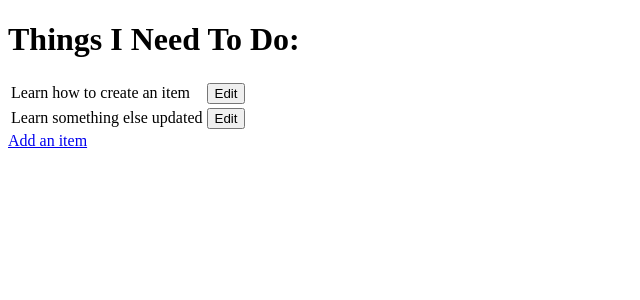
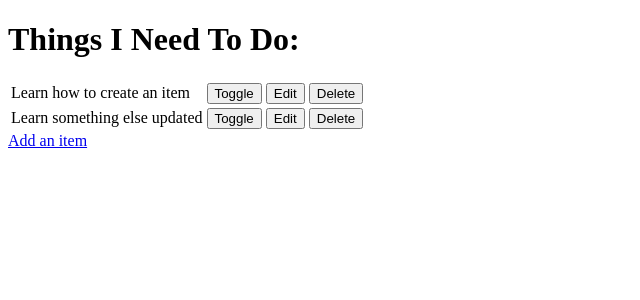
Before and after one commit to Rhesmika/ci-fsf-hello-django, a Django app: page / in a window 1280 px wide. Shown: the top 300 px of the page, without its empty margins (0-640 px from the left). Run offline with Django 3.2, Linux system fonts and the light colour scheme; data comes from the database, SQL or seed files in the repository; both versions use the stored data as it was after the commit.

Commit message:
Add delete feauture to todo list

```diff
--- a/django_todo/urls.py
+++ b/django_todo/urls.py
@@ -15,11 +15,12 @@ Including another URLconf
 """
 from django.contrib import admin
 from django.urls import path
-from todo.views import get_todo_list, add_item, edit_item
+from todo import views
 
 urlpatterns = [
     path('admin/', admin.site.urls),
-    path('', get_todo_list, name='get_todo_list'),
-    path('add', add_item, name='add'),
-    path('edit/<item_id>', edit_item, name='edit')
+    path('', views.get_todo_list, name='get_todo_list'),
+    path('add', views.add_item, name='add'),
+    path('edit/<item_id>', views.edit_item, name='edit'),
+    path('delete/<item_id>', views.delete_item, name='delete')
 ]
--- a/todo/templates/todo/todo_list.html
+++ b/todo/templates/todo/todo_list.html
@@ -17,8 +17,18 @@
                     <td>{{item.name}}</td>
                 {% endif %}
                 <td>
+                    <a href="/toggle/{{ item.id }}">
+                        <button>Toggle</button>
+                    </a>
+                </td>
+                <td>
                     <a href="/edit/{{ item.id }}">
                         <button>Edit</button>
+                    </a>
+                </td>
+                <td>
+                    <a href="/delete/{{ item.id }}">
+                        <button>Delete</button>
                     </a>
                 </td>
             </tr>
--- a/todo/views.py
+++ b/todo/views.py
@@ -28,7 +28,7 @@ def add_item(request):
 def edit_item(request, item_id):
     item = get_object_or_404(Item, id=item_id)
     if request.method == "POST":
-        form = ItemForm(request.POST, instance=item )
+        form = ItemForm(request.POST, instance=item)
         if form.is_valid():
             form.save()
             return redirect('get_todo_list')
@@ -37,3 +37,16 @@ def edit_item(request, item_id):
         'form': form
     }
     return render(request, 'todo/edit_item.html', context)
+
+
+def toggle_item(request, item_id):
+    item = get_object_or_404(Item, id=item_id)
+    item.done = not item.done
+    item.save()
+    return (redirect('get_todo_list'))
+
+
+def delete_item(request, item_id):
+    item = get_object_or_404(Item, id=item_id)
+    item.delete()
+    return (redirect('get_todo_list'))
```
Also changed, not shown: db.sqlite3.
